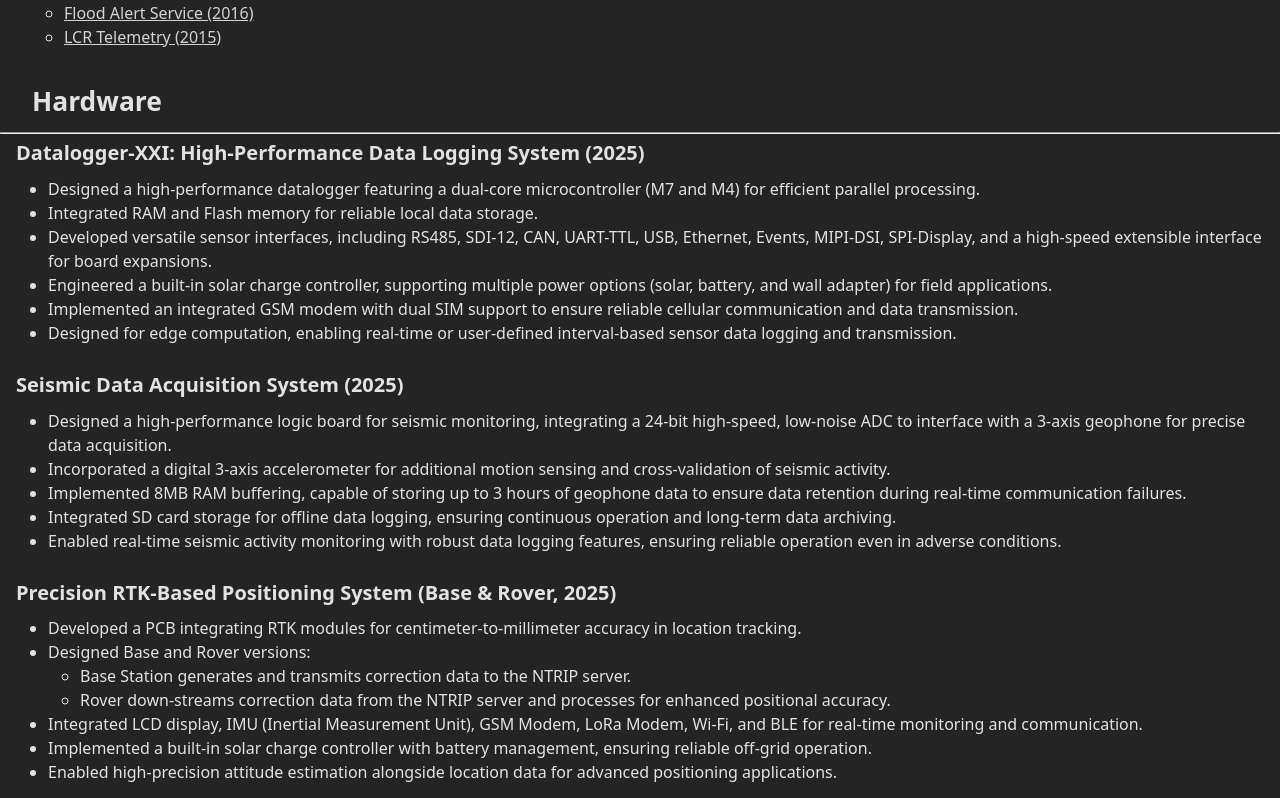
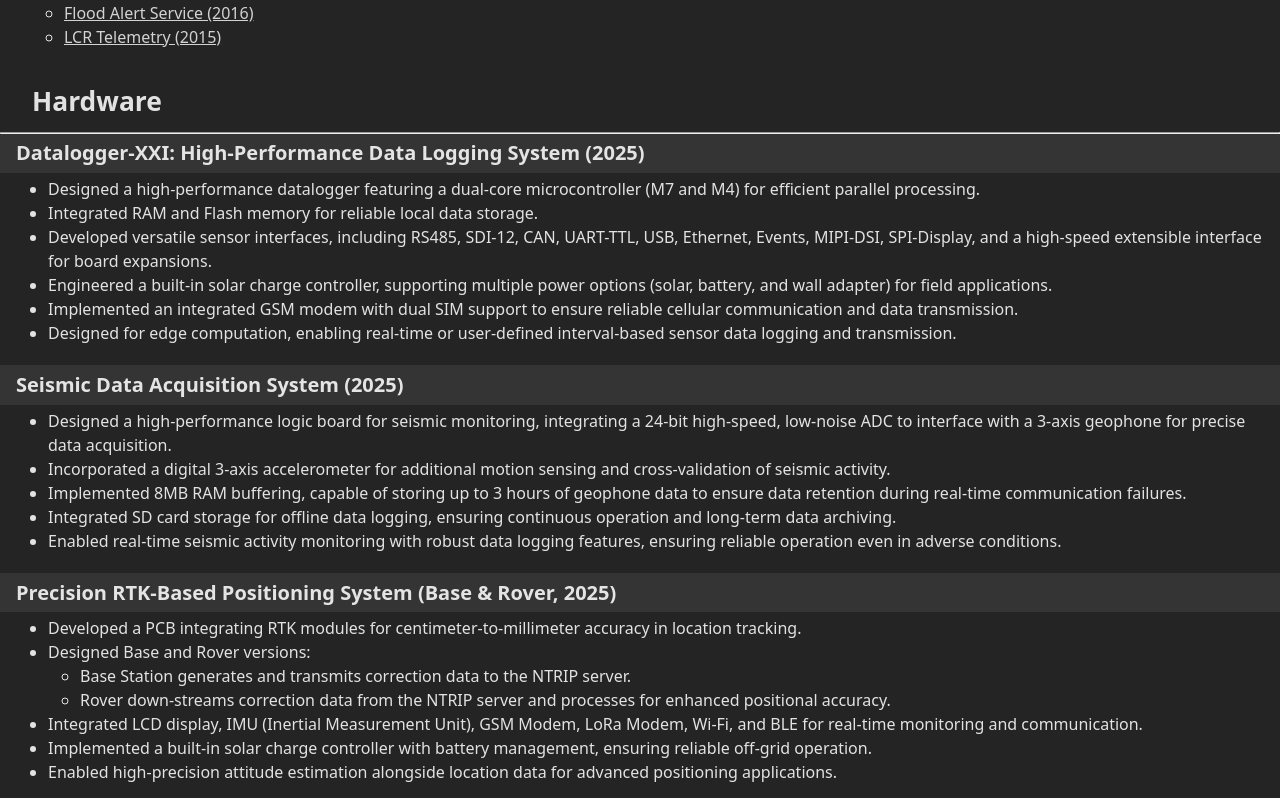
Before and after one commit to rohsins/project, a Preact app: page / in a window 1280 px wide. Shown: the part 2062-2860 px from the top of the page. Built offline with nearby package versions, Linux system fonts and the light colour scheme.

Commit message:
change background color (add shade) in projTitle

```diff
--- a/src/app.css
+++ b/src/app.css
@@ -57,7 +57,7 @@ h3.projTitle {
 	padding-left: 1rem;
 	padding-top: 0.3rem;
 	padding-bottom: 0.3rem;
-	background: #242424;
+	background: #343434;
 }
 
 .projDesc {
```
